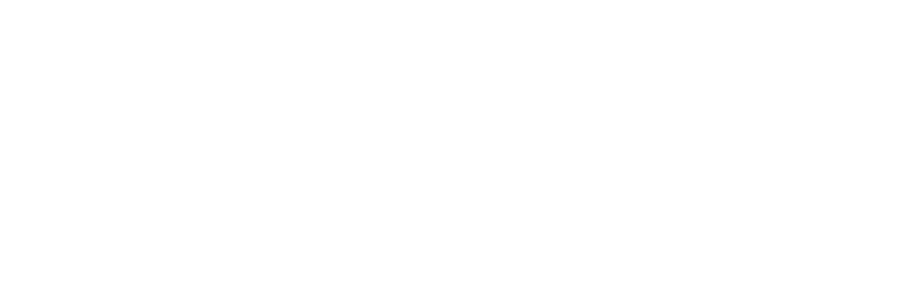
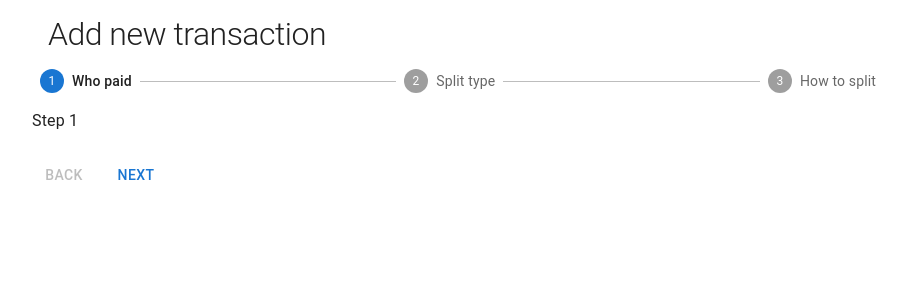
Before and after one commit to a96t27/present_connection_technical_task, a React (Vite) app in the folder frontend/: page /group/1/newtransaction in a window 1280 px wide. Before the commit this address had no page. Shown: the top 300 px of the page, without its empty margins (182-1089 px from the left). Built offline with nearby package versions, Linux system fonts and the light colour scheme; no server answers.

Commit message:
page for new transaction

```diff
--- a/frontend/src/App.tsx
+++ b/frontend/src/App.tsx
@@ -2,6 +2,7 @@
 import { BrowserRouter, Route, Routes } from "react-router";
 import GroupsView from "./GroupsView";
 import GroupView from "./GroupView";
+import NewTransactionView from "./NewTransactionView";
 
 
 function App() {
@@ -13,6 +14,8 @@
           element={<GroupsView />} />
         <Route path="group/:groupId"
           element={<GroupView />} />
+        <Route path="group/:groupId/newtransaction"
+          element={<NewTransactionView />} />
       </Routes>
     </BrowserRouter>
   </Box >);
--- a/frontend/src/GroupView.tsx
+++ b/frontend/src/GroupView.tsx
@@ -1,3 +1,4 @@
+import { CloseFullscreenSharp } from '@mui/icons-material';
 import ArrowBackOutlinedIcon from '@mui/icons-material/ArrowBackOutlined';
 import { Box, Button, Card, CardContent, Container, Dialog, DialogActions, DialogContent, DialogTitle, Grid, Stack, TextField, Typography } from "@mui/material";
 import axios from "axios";
@@ -10,10 +11,20 @@
   debt: number;
 }
 
+interface Transaction {
+  id: number;
+  groupId: number;
+  title: string;
+  amount: number;
+  paidByMember: number;
+  splitType: "Equal" | "Percent" | "Dynamic";
+}
+
 interface GroupFull {
   id: number;
   title: string;
   members: Member[];
+  transactions: Transaction[];
 }
 
 interface MemberCardProps {
@@ -25,6 +36,24 @@
   members: Member[];
   setOpen: (value: boolean) => void;
   groupId: number;
+}
+
+interface TransactionCardProps {
+  title: string;
+  amount: number;
+}
+
+
+function TransactionCard(props: TransactionCardProps) {
+  return <Card variant="outlined" sx={{margin: 1}}>
+    <CardContent>
+      <Stack direction='row'>
+        <Typography>
+          {`${props.title} (${props.amount} Eur)`}
+        </Typography>
+      </Stack>
+    </CardContent>
+  </Card>
 }
 
 function AddMember(props: AddMemberDialogProps) {
@@ -96,8 +125,9 @@
   const { groupId } = useParams();
   const [group, setGroup] = useState<GroupFull | null>(null);
   const [error, setError] = useState<string | null>(null);
-  const [addMemberOpen, setAddMenberOpen] = useState<boolean>(false)
-  const [members, setMembers] = useState<Member[]>([])
+  const [addMemberOpen, setAddMenberOpen] = useState<boolean>(false);
+  const [members, setMembers] = useState<Member[]>([]);
+  const [transactions, setTransactions] = useState<Transaction[]>([]);
   const navigate = useNavigate()
 
   useEffect(() => {
@@ -106,6 +136,7 @@
         setGroup(response.data);
         if (group) {
           setMembers(group.members)
+          setTransactions(group.transactions)
         }
       }).catch((err) => {
         console.error(err)
@@ -113,7 +144,7 @@
       });
   })
   if (error) {
-    return <div>Error loading group members: {error}</div>;
+    return <div>Error loading group: {error}</div>;
   }
 
 
@@ -132,6 +163,7 @@
           sx={{ margin: 1, flexGrow: 1 }}>Add Member</Button>
         <Button
           variant="outlined"
+          onClick={()=>navigate("newtransaction")}
           sx={{ margin: 1, flexGrow: 1 }}>New Transaction</Button>
       </Box>
     </Stack>
@@ -148,6 +180,14 @@
     <Typography variant="h2" fontSize={28} marginTop={2}>
       Transactions
     </Typography>
+    <Stack>
+      {transactions.map((t)=>(
+        <TransactionCard
+          title={t.title}
+          amount={t.amount}
+          />
+      ))}
+    </Stack>
     <AddMember open={addMemberOpen} members={members} setOpen={setAddMenberOpen} groupId={Number(groupId)} />
   </Container>);
 }
--- /dev/null
+++ b/frontend/src/NewTransactionView.tsx
@@ -0,0 +1,82 @@
+import { Box, Button, Container, Stack, Step, StepLabel, Stepper, Typography } from "@mui/material";
+import axios from "axios";
+import { useEffect, useState, type ReactNode } from "react";
+import { useNavigate, useParams } from "react-router";
+
+const steps = ["Who paid", "Split type", "How to split"]
+
+
+interface Group {
+  members: Member[];
+}
+
+interface Member {
+  id: number;
+  name: string;
+}
+
+function NewTransactionView() {
+  const { groupId } = useParams();
+  const [activeStep, setActiveStep] = useState<number>(0);
+  const [members, setMembers] = useState<Member[]>([]);
+  const [error, setError] = useState<string | null>(null);
+  const navigate = useNavigate();
+  const [paidBy, setPaidBy] = useState<number>();
+
+  function handleNext() {
+    if (activeStep == steps.length-1) {
+      navigate(-1)
+    }
+    setActiveStep((prevActiveStep) => prevActiveStep + 1);
+  }
+
+  function handleBack() {
+    setActiveStep((prevActiveStep) => prevActiveStep - 1)
+  }
+
+  useEffect(() => {
+    axios.get<Group>(`/api/groups/${groupId}`)
+      .then(response => {
+        const group: Group = response.data
+        if (group && group.members) {
+          setMembers(group.members)
+        }
+      }).catch((err) => {
+        console.error(err);
+        setError(err.message);
+      });
+  })
+
+
+  return (<Container maxWidth='md'>
+    <Typography variant="h1" fontSize={32} padding={2} sx={{ marginRight: "auto" }}>
+      Add new transaction
+    </Typography>
+    <Stepper activeStep={activeStep}>
+      {steps.map((label) => (
+        <Step key={label}>
+          <StepLabel>{label}</StepLabel>
+        </Step>
+      ))}
+    </Stepper>
+    <Typography sx={{ mt: 2, mb: 1 }}>Step {activeStep + 1}</Typography>
+
+
+    <Box sx={{ display: 'flex', flexDirection: 'row', pt: 2 }}>
+      <Button
+        color="inherit"
+        disabled={activeStep === 0}
+        onClick={handleBack}
+        sx={{ mr: 1 }}
+      >
+        Back
+      </Button>
+      <Button onClick={handleNext}>
+        {activeStep == steps.length - 1 ? 'Finish' : 'Next'}
+      </Button>
+    </Box>
+
+  </Container>);
+}
+
+export default NewTransactionView;
```
